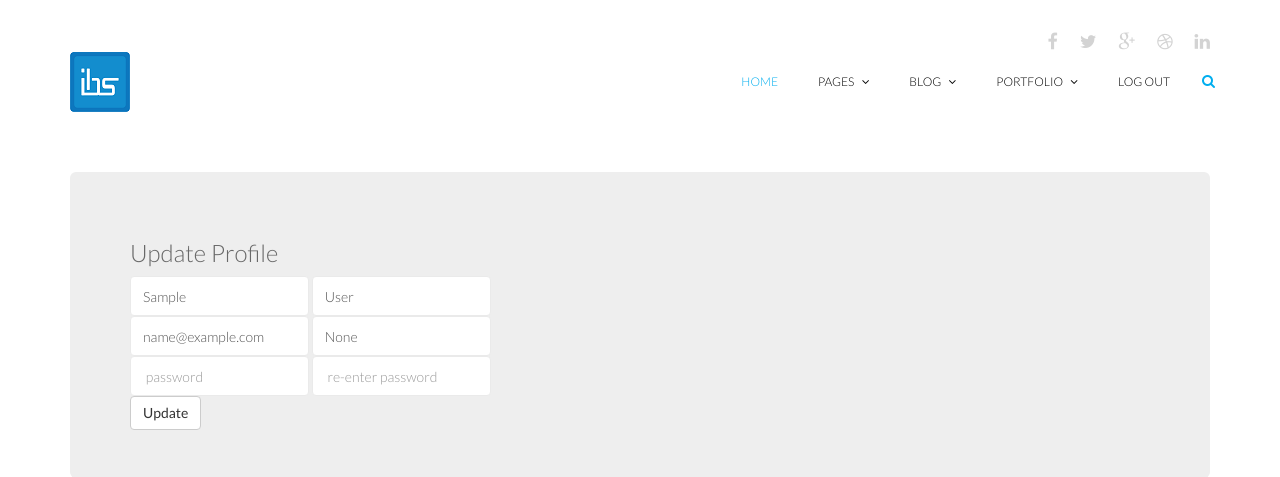
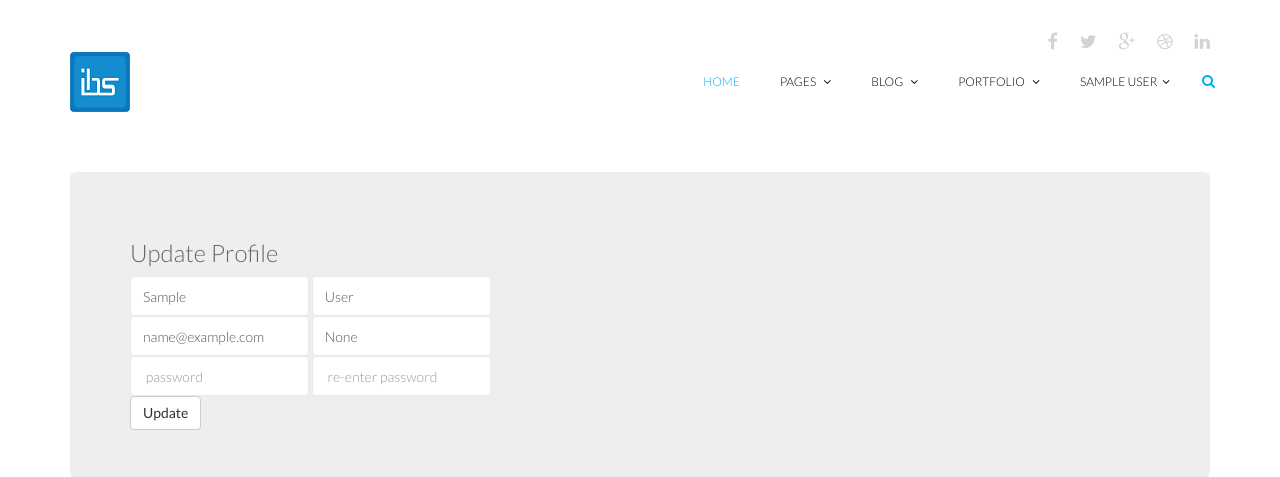
Before and after one commit to remarcbalisi/buyandsell, a Django app: page /ibs/home/update/ in a window 1280 px wide. Shown: the top 477 px of the page. Run offline with Django 3.2, Linux system fonts and the light colour scheme; the visitor is signed in with stand-in values (Sample User, id 1); data comes from the database, SQL or seed files in the repository; some libraries are stand-ins or nearby versions.

Commit message:
home: OK

```diff
--- a/buyandsellver9/system/templates/system/user_home.html
+++ b/buyandsellver9/system/templates/system/user_home.html
@@ -72,7 +72,11 @@
                                 <li><a href="portfolio-details.html">Portfolio Details</a></li>
                             </ul>
                         </li>
-                        <li><a href="{% url "user_logout" %}">Log out</a></li>
+                        <li class="dropdown"><a href="portfolio.html">{{user.first_name}} {{ user.last_name }}<i class="fa fa-angle-down"></i></a>
+                            <ul role="menu" class="sub-menu">
+                              <li><a href="{% url "user_logout" %}">Log out</a></li>
+                            </ul>
+                        </li>
                     </ul>
                 </div>
                 <div class="search">
```
